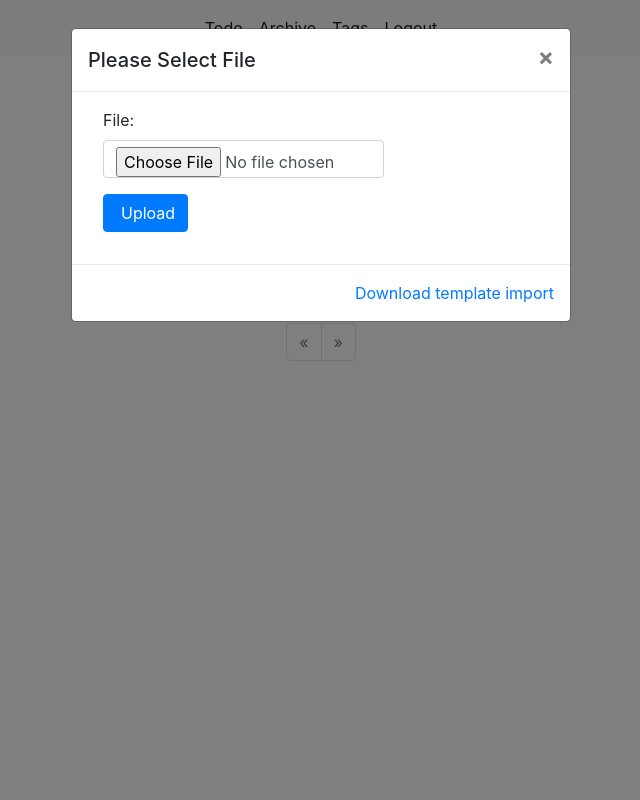
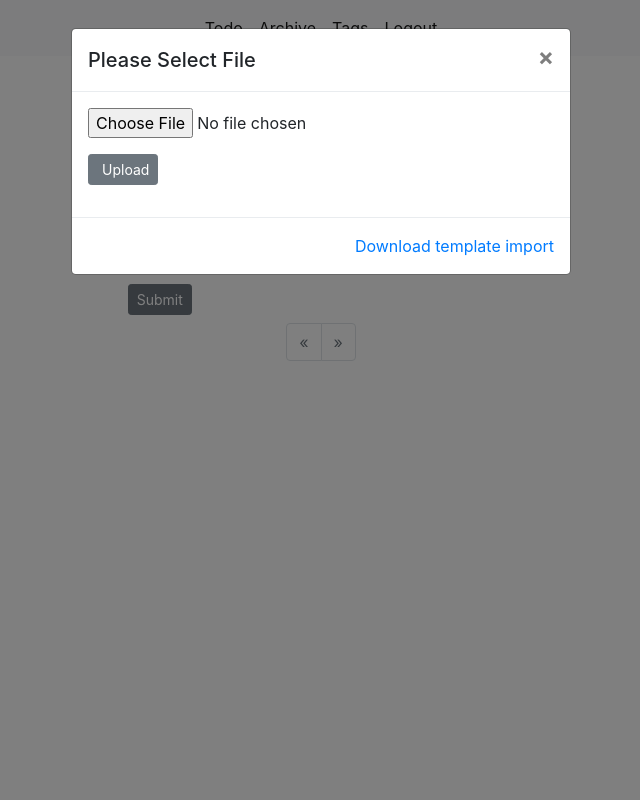
Before and after one commit to trvlprogrammer/django_todolist, a Django app: page / in a window 1280 px wide, after a click on "Import". Shown: the whole page, without its empty margins (319-959 px from the left). Run offline with Django 4.2, Linux system fonts and the light colour scheme; the visitor is signed in with stand-in values (Sample User, id 1); data that the repository does not hold is empty; some libraries are stand-ins or nearby versions.

Commit message:
update upload template

```diff
--- /dev/null
+++ b/static/upload_template/upload_template.csv
@@ -0,0 +1,2 @@
+new upload todo,10/10/2022 1:51
+upload todo,3/10/2022 8:41
--- a/todos/templates/todos/index.html
+++ b/todos/templates/todos/index.html
@@ -6,6 +6,7 @@
 
 
 {% block contents %}
+{% load static %}
 <div class="row">
 	<div class="col-sm">
 	  <h1>Todo List</h1>
@@ -194,20 +195,19 @@
 				<form method="post" id="uploadtodoid" enctype="multipart/form-data" action="{% url 'todos:import_todos' %}">
 					{% csrf_token %}
 					<div class="form-group">
-						<label for="name" class="col-md-3 col-sm-3 col-xs-12 control-label">File: </label>
-						<div class="col-md-8">
-							<input type="file" name="file" required="True" class="form-control">
-						</div>
+
+							<input type="file" name="file" required="True" class="form-control-file">
+
 					</div>
 					<div class="form-group">
-						<div class="col-md-3 col-sm-3 col-xs-12 col-md-offset-3" style="margin-bottom:10px;">
-							<button class="btn btn-primary"> <span class="glyphicon glyphicon-upload" style="margin-right:5px;"></span>Upload </button>
+						<div class="" style="margin-bottom:10px;">
+							<button class="btn btn-secondary btn-sm"> <span class="glyphicon glyphicon-upload" style="margin-right:5px;"></span>Upload </button>
 						</div>
 					</div>
 				</form>
 			</div>
 			<div class="modal-footer">
-			  <a class="" href="">Download template import</a>
+			  <a class="" href='{% static "upload_template/upload_template.csv" %}'>Download template import</a>
 			</div>
 		  </div>
 		</div>
```
